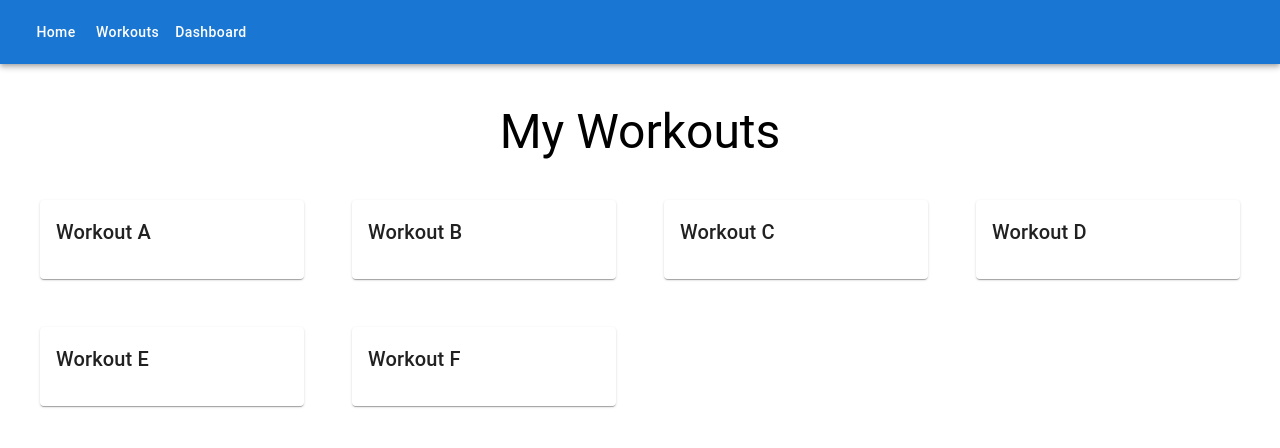
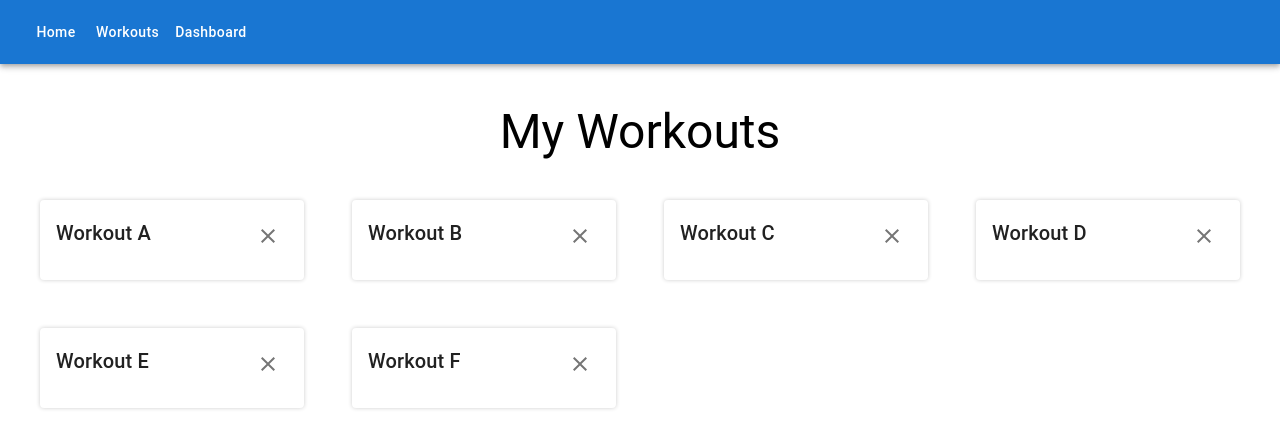
Before and after one commit to hudson-pierce/nextjs-todo-app, a Next.js app: page /workouts in a window 1280 px wide. Shown: the top 448 px of the page. Built offline with nearby package versions, Linux system fonts and the light colour scheme.

Commit message:
Add shadow when card is hovered over and make close icon always visible

```diff
--- a/components/common/CustomCard.js
+++ b/components/common/CustomCard.js
@@ -6,14 +6,14 @@ import IconButton from '@mui/material/IconButton';
 import CloseIcon from '@mui/icons-material/Close';
 
 export function CustomCard({ children, title, onDelete, onClick }) {
-  const [isIconButtonVisible, setIconButtonVisible] = useState(false);
+  const [isHovered, setIsHovered] = useState(false);
 
   const handleMouseEnter = () => {
-    setIconButtonVisible(true);
+    setIsHovered(true);
   };
 
   const handleMouseLeave = () => {
-    setIconButtonVisible(false);
+    setIsHovered(false);
   };
 
   const handleDeleteClick = (event) => {
@@ -22,17 +22,24 @@ export function CustomCard({ children, title, onDelete, onClick }) {
   };
 
   return (
-    <Card sx={{ width: 300 }}>
-      <CardContent onClick={onClick} onMouseEnter={handleMouseEnter} onMouseLeave={handleMouseLeave}>
+    <Card
+      sx={{
+        width: 300,
+        cursor: 'pointer',
+        transition: 'box-shadow 0.3s',
+        boxShadow: isHovered ? '0 0 8px rgba(0, 0, 0, 0.4)' : '0 0 4px rgba(0, 0, 0, 0.2)'
+      }}
+      onMouseEnter={handleMouseEnter}
+      onMouseLeave={handleMouseLeave}
+    >
+      <CardContent onClick={onClick}>
         <div style={{ display: 'flex', justifyContent: 'space-between', alignItems: 'center' }}>
           <Typography gutterBottom variant="h6" component="div">
             {title}
           </Typography>
-          {isIconButtonVisible && (
-            <IconButton onClick={handleDeleteClick} aria-label="Remove">
-              <CloseIcon fontSize="medium" />
-            </IconButton>
-          )}
+          <IconButton onClick={handleDeleteClick} aria-label="Remove">
+            <CloseIcon fontSize="medium" />
+          </IconButton>
         </div>
         {children}
       </CardContent>
```
